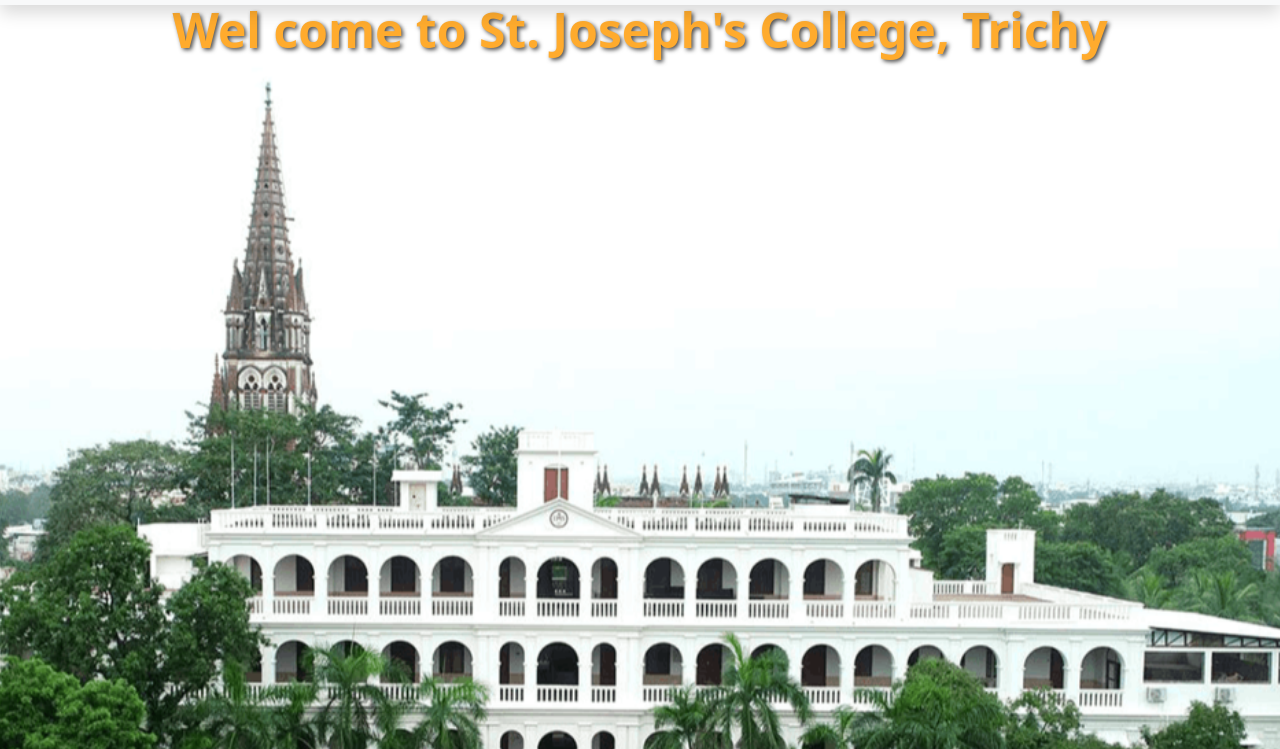
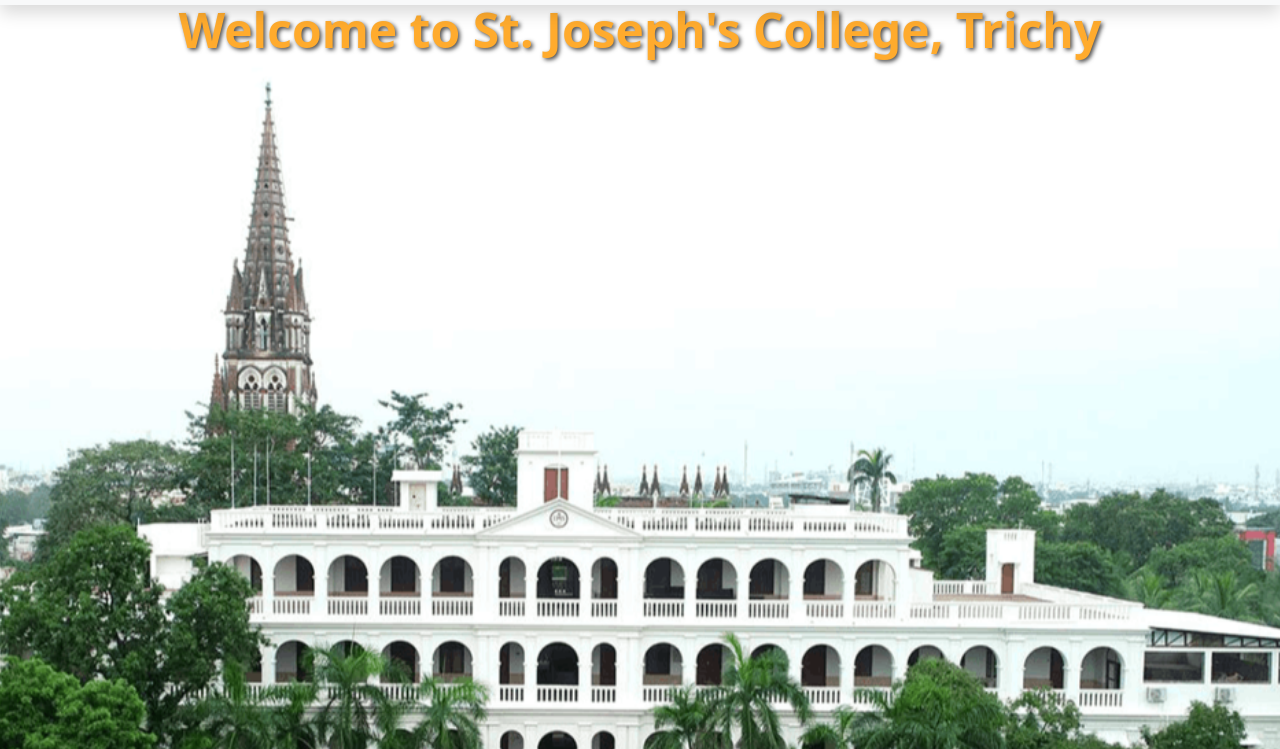
Before and after one commit to JUSTIN-0-7/College-Webpage, a plain HTML site: page index.html in a window 1280 px wide. Shown: the part 51-800 px from the top of the page. Drawn offline with nearby package versions, Linux system fonts and the light colour scheme.

Commit message:
Update index.html

```diff
--- a/index.html
+++ b/index.html
@@ -69,7 +69,7 @@
       </div>
     </nav>
     <div class="hero">
-      <h1>Wel come to St. Joseph's College, Trichy</h1>
+      <h1>Welcome to St. Joseph's College, Trichy</h1>
     </div>
     <div
       id="carouselExampleIndicators"
```
